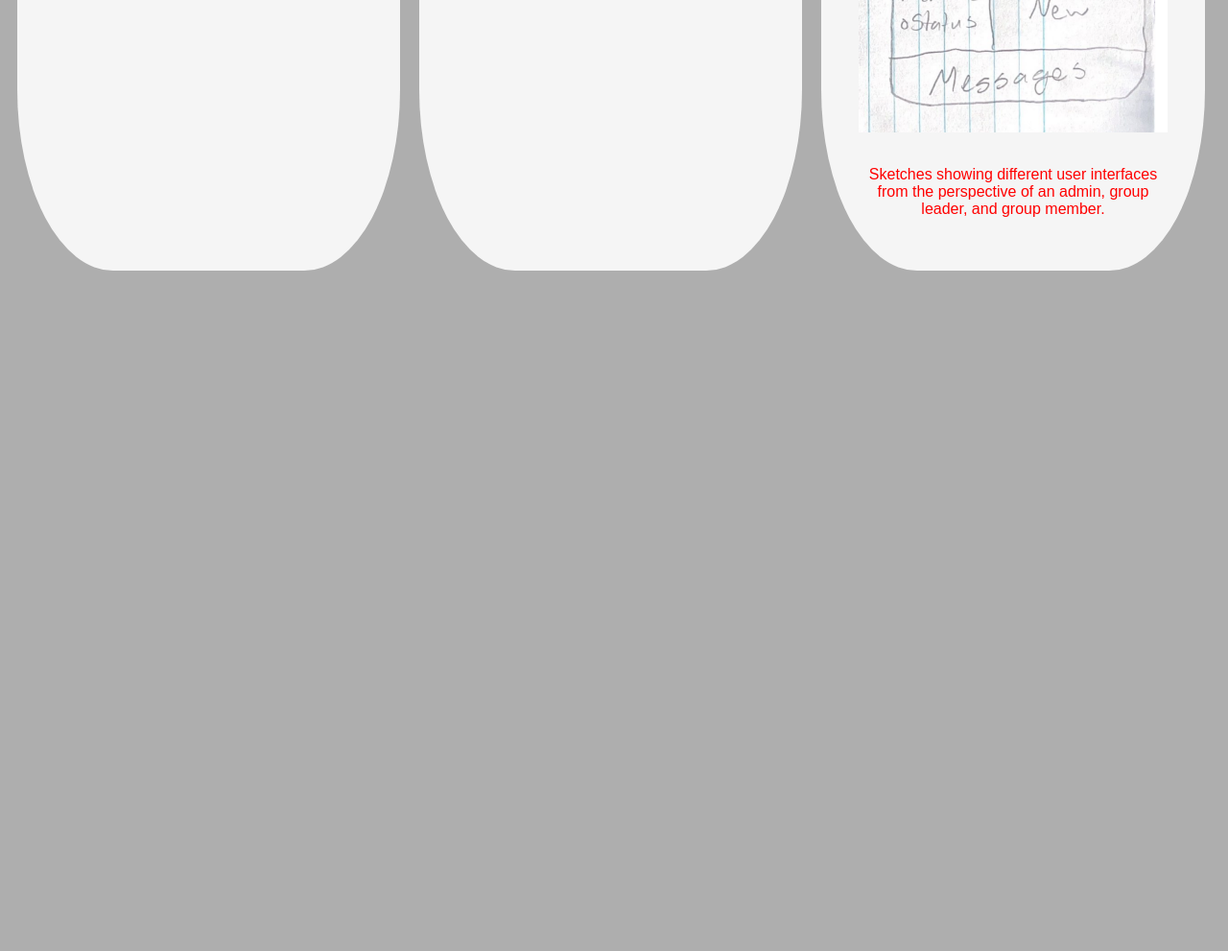
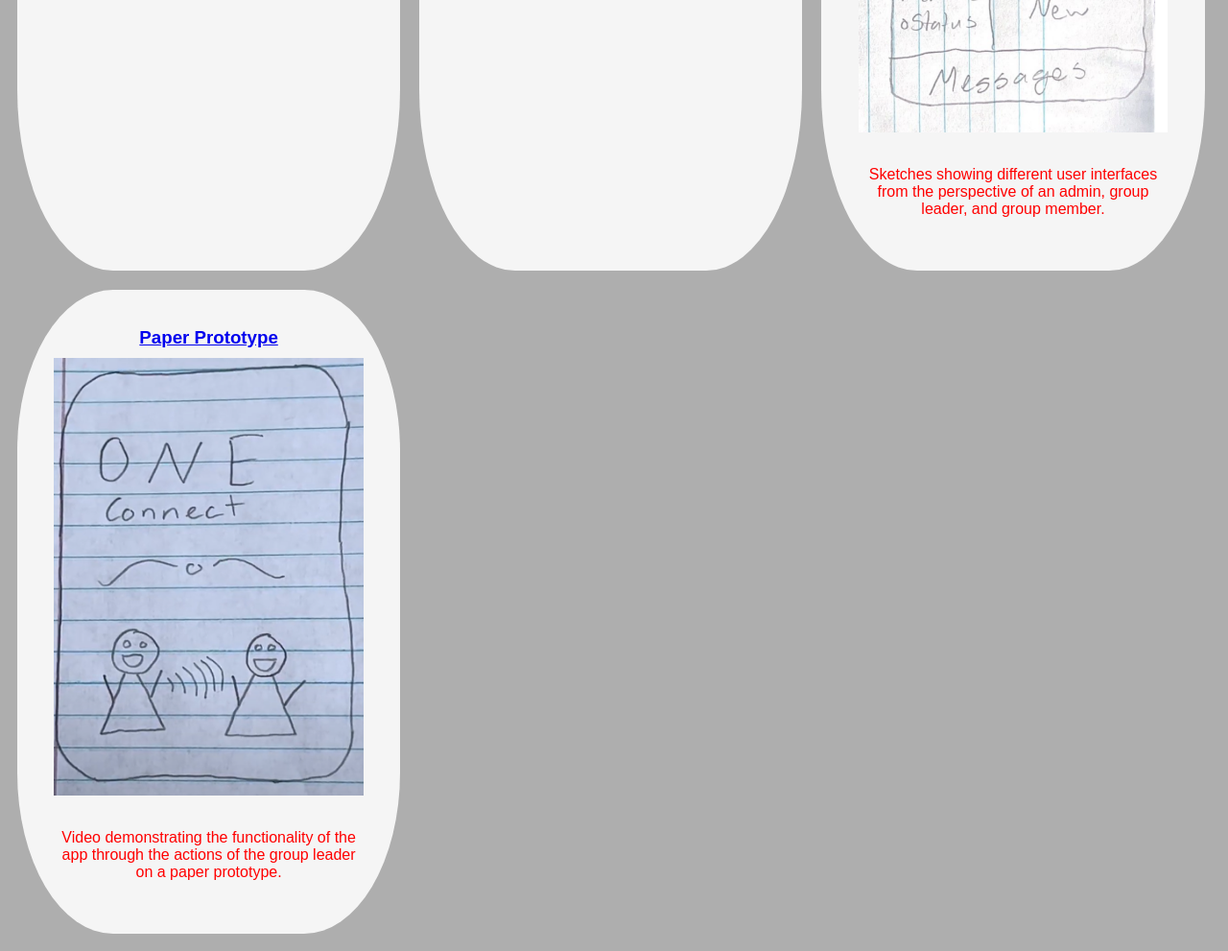
Before and after one commit to JackWilsonCS190/JackWilsonCS190.github.io, a plain HTML site: page index.html in a window 1280 px wide. Shown: the part 810-1801 px from the top of the page at 96% size. Before the commit the page ends 1110 px from the top, so only its background shows below. Drawn offline with Linux system fonts and the light colour scheme.

Commit message:
paper prototype submission

```diff
--- a/index.html
+++ b/index.html
@@ -58,6 +58,19 @@
                     Sketches showing different user interfaces from the perspective of an admin, group leader, and group member.
                 </p>
             </section>
+
+            <!--Paper prototype assignment-->
+            <section class="project">
+                <a href="https://drive.google.com/file/d/1tQgiUsLWqNKjunWOuIREfD4tXq5yBBmj/view?usp=sharing"> <!-- TODO create sketch/video and embed here update rest of sections-->
+                    <h3>Paper Prototype</h3>
+                </a>
+                <a href="https://drive.google.com/file/d/1tQgiUsLWqNKjunWOuIREfD4tXq5yBBmj/view?usp=sharing">
+                    <img src="images/paper_prototype.png"> <!--can change width and height but scale is prolly better-->
+                </a>
+                <p>
+                    Video demonstrating the functionality of the app through the actions of the group leader on a paper prototype.
+                </p>
+            </section>
         </div>
 
     </body>
```
Also changed, not shown: images/paper_prototype.png (added).
